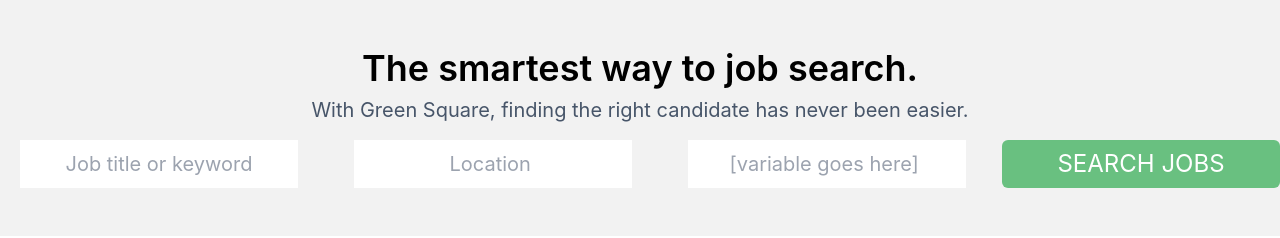
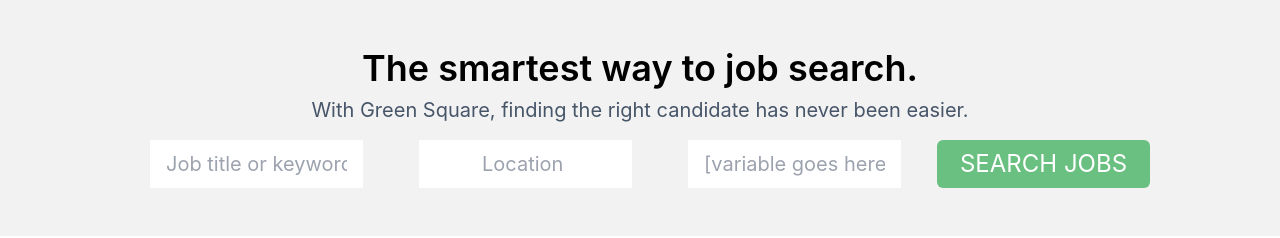
Before and after one commit to gregaid427/green-square-tailwind-custom, a React (Create React App) app: page /employee-guide in a window 1280 px wide. Shown: the top 238 px of the page. Built offline with nearby package versions, Linux system fonts and the light colour scheme; no server answers.

Commit message:
employee

```diff
--- a/src/Pages/Guide/employee-guide.pages.jsx
+++ b/src/Pages/Guide/employee-guide.pages.jsx
@@ -54,7 +54,7 @@
           With Green Square, finding the right candidate has never been easier.
         </h3>
 
-        <div className="flex md:gap-4 sm:gap-1 w-full sm:flex-col md:flex-row   justify-between ">
+        <div className="flex md:px-[130px] md:gap-4 sm:gap-1 w-full sm:flex-col md:flex-row   justify-between ">
           {" "}
           <input
             required
```
